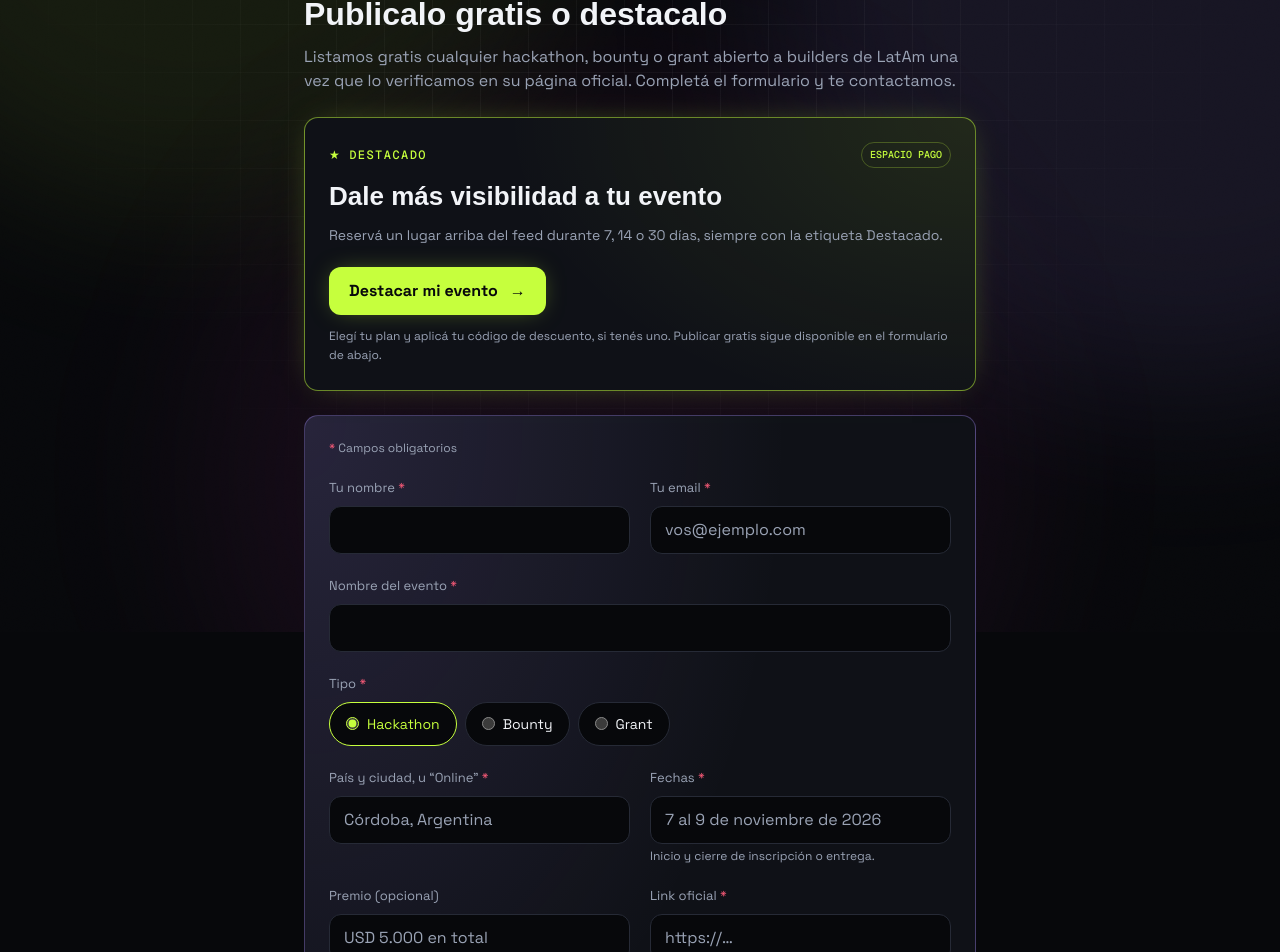
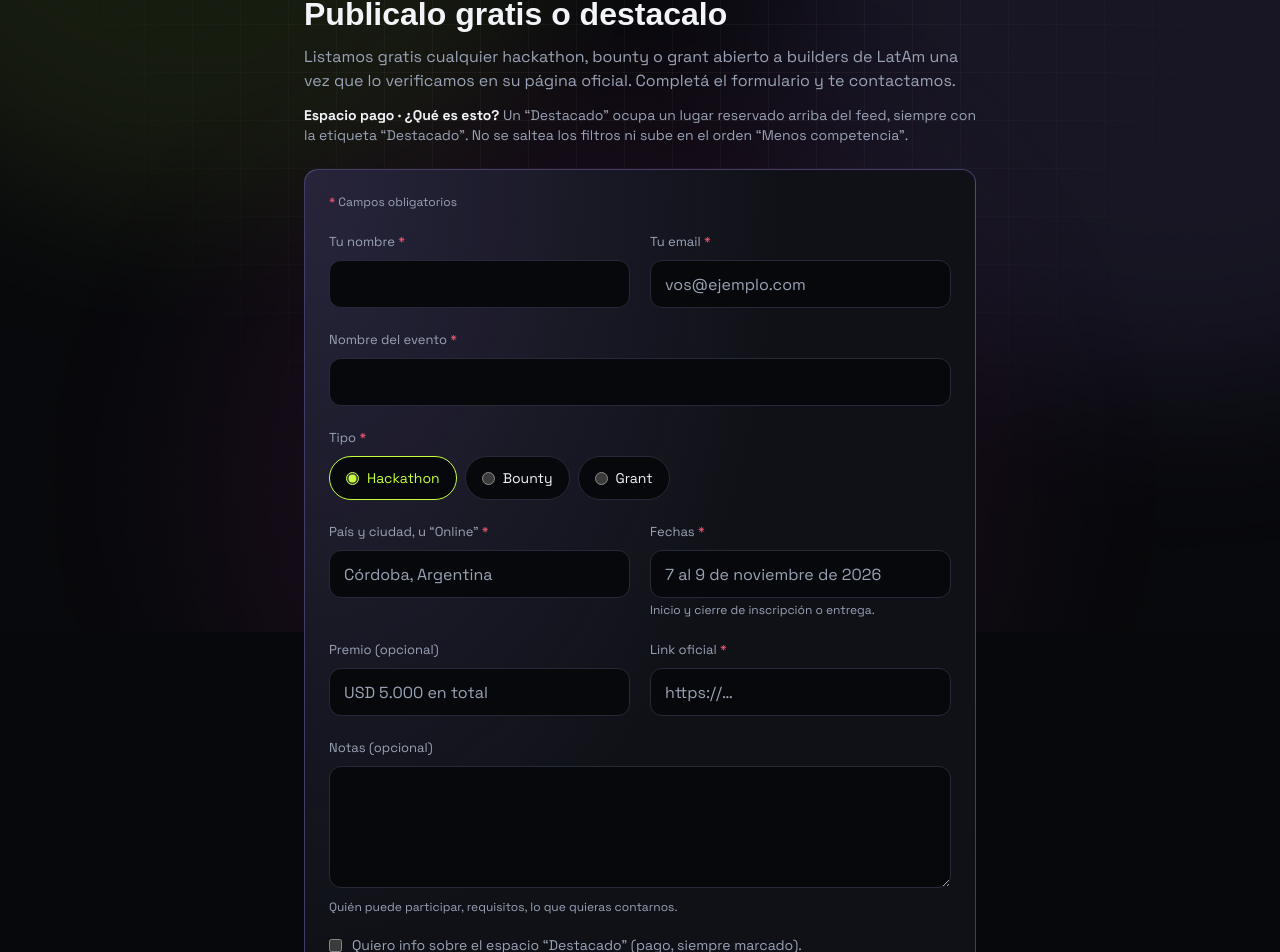
Before and after one commit to ulises-ASTRADA/condor-nest, a Next.js app: page /publicar in a window 1280 px wide. Shown: the part 168-1120 px from the top of the page. Built offline with nearby package versions, Linux system fonts and the light colour scheme; no server answers; a web font is replaced by a local one.

Commit message:
Revert "feat: add clear featured event CTA to publishing page"
This reverts commit e9f303b384f6ed6ddff10f41ad4b0f672a299efa.

```diff
--- a/app/publicar/page.tsx
+++ b/app/publicar/page.tsx
@@ -15,14 +15,8 @@ export default function Publicar() {
         <p className="font-mono text-xs uppercase tracking-[.14em] text-cyan">Publicá tu evento</p>
         <h1 className="font-display text-3xl font-semibold">¿Organizás un hackathon? Publicalo gratis o destacalo</h1>
         <p className="text-fg-muted">Listamos gratis cualquier hackathon, bounty o grant abierto a builders de LatAm una vez que lo verificamos en su página oficial. Completá el formulario y te contactamos.</p>
+        <p className="text-sm text-fg-muted"><strong className="text-fg">Espacio pago · ¿Qué es esto?</strong> Un “Destacado” ocupa un lugar reservado arriba del feed, siempre con la etiqueta “Destacado”. No se saltea los filtros ni sube en el orden “Menos competencia”.</p>
       </header>
-      <section aria-labelledby="featured-cta-title" className="relative overflow-hidden rounded-card border border-lime/50 p-5 shadow-[0_0_32px_-16px_rgb(var(--lime)/.5)] [background:radial-gradient(100%_160%_at_100%_0%,rgb(var(--lime)/.1),transparent_70%),rgb(var(--surface))] sm:p-6">
-        <p className="flex items-center gap-2 font-mono text-xs uppercase tracking-[.12em] text-lime"><span aria-hidden="true">★</span> Destacado <span className="ml-auto rounded-pill border border-lime/25 px-2 py-1 text-[10px] tracking-normal">Espacio pago</span></p>
-        <h2 id="featured-cta-title" className="mt-3 font-display text-xl font-semibold sm:text-2xl">Dale más visibilidad a tu evento</h2>
-        <p className="mt-3 text-sm leading-relaxed text-fg-muted">Reservá un lugar arriba del feed durante 7, 14 o 30 días, siempre con la etiqueta Destacado.</p>
-        <a href="/destacar" className="btn-sweep mt-5 inline-flex min-h-12 w-full items-center justify-center gap-3 rounded-[12px] bg-lime px-5 py-3 font-bold text-primary-fg shadow-[0_0_24px_-8px_rgb(var(--lime)/.5)] focus-visible:outline-none focus-visible:ring-2 focus-visible:ring-lime focus-visible:ring-offset-2 focus-visible:ring-offset-bg sm:w-auto">Destacar mi evento <span aria-hidden="true">→</span></a>
-        <p className="mt-3 text-xs leading-relaxed text-fg-muted">Elegí tu plan y aplicá tu código de descuento, si tenés uno. Publicar gratis sigue disponible en el formulario de abajo.</p>
-      </section>
       <PublicarForm />
     </article>
   );
--- a/components/PublicarForm.tsx
+++ b/components/PublicarForm.tsx
@@ -79,6 +79,9 @@ export function PublicarForm() {
       <Field id="notes" label="Notas (opcional)" hint="Quién puede participar, requisitos, lo que quieras contarnos." err={errs.notes}>
         <textarea id="notes" name="notes" rows={4} maxLength={2000} className={`${inputCls(!!errs.notes)} h-auto py-3`} />
       </Field>
+      <label className="flex items-start gap-2.5 text-sm text-fg-muted">
+        <input type="checkbox" name="wants_featured" className="mt-1 accent-[rgb(var(--lime))]" />Quiero info sobre el espacio “Destacado” (pago, siempre marcado).
+      </label>
       {/* honeypot */}
       <div aria-hidden="true" className="absolute -left-[9999px] h-0 w-0 overflow-hidden"><label>Sitio web<input name="website" tabIndex={-1} autoComplete="off" /></label></div>
       <div aria-live="polite">
```
